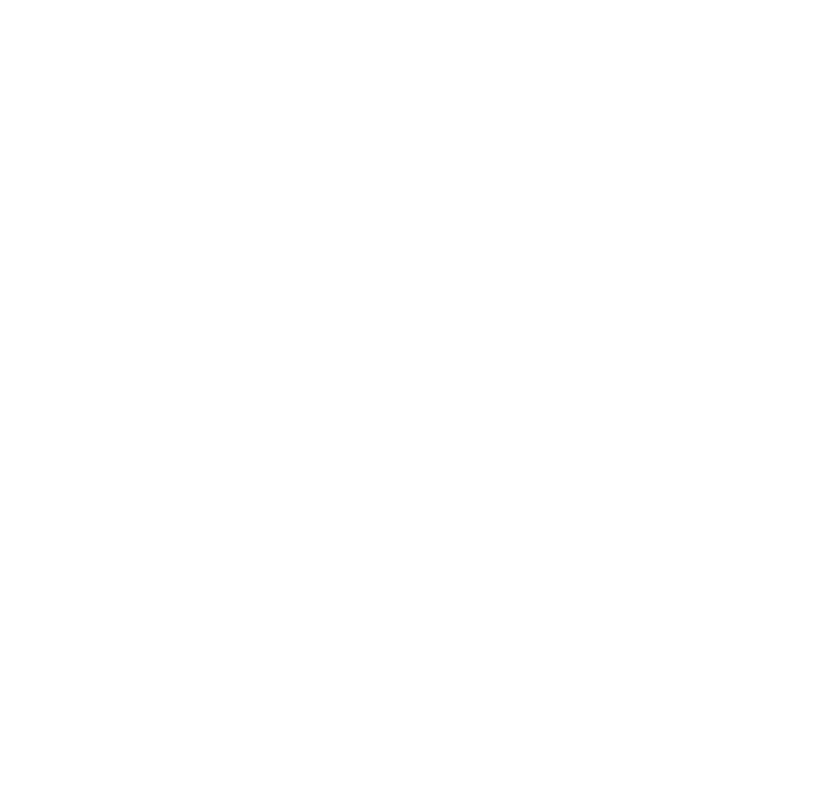
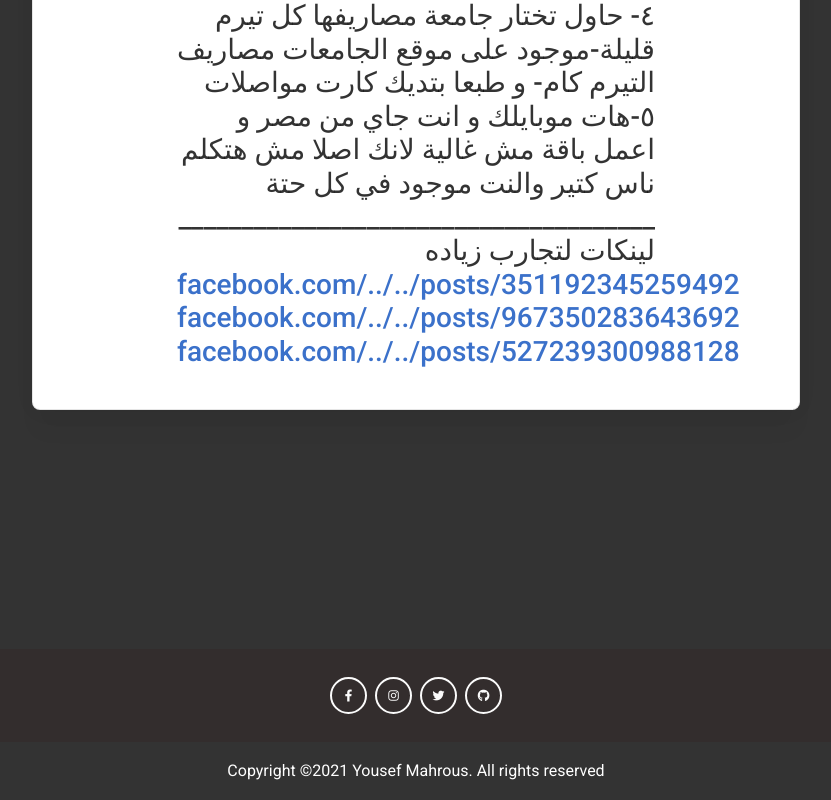
Before and after one commit to dundieh/sig, a React (Create React App) app: page /lebeninDeutschland/kosten in a window 1280 px wide. Shown: the part 2727-3527 px from the top of the page, without its empty margins (224-1055 px from the left). Before the commit the page ends 800 px from the top, so only its background shows below. Built offline with nearby package versions, Linux system fonts and the light colour scheme.

Commit message:
make it better

```diff
--- a/src/components/LebenInDeutschland/Kosten/Kosten.js
+++ b/src/components/LebenInDeutschland/Kosten/Kosten.js
@@ -16,6 +16,75 @@
                             <div className="ui form ma0">
                                 <div className="fields">
                                     <h3>
+                                        ازاي تصرف ٣٥٠ يورو بس في الشهر كطالب جامعي في المانيا
+                                        <br/>
+                                        بوست يمكن ناس كتيير هتعترض عليه و تقول كلام فارغ بس خلينا نفهم الموضوع واحدة واحدة ...
+                                        <br/>
+                                        الاول لازم نعرف الطالب الجامعي بيصرف  فلوس في  ايه - و نركز على كلمة طالب جامعي مش طالب لغة - هنلاقي ان مصاريفه الاساسية متوزعة على ٥ حاجات ...
+                                        <br/>
+                                        ١- السكن و ده بياخد اكبر جزء من المصاريف عادة
+                                        <br/>
+                                        ٢- الاكل و الشرب
+                                        <br/>
+                                        ٣- التأمين الاجباري
+                                        <br/>
+                                        ٤- المواصلات
+                                        <br/>
+                                        ٥- باقة الموبايل
+                                        <br/>
+                                        انا عارف ان فيه مصاريف ممكن تكون غير كدة بس في البوست ده انا بتكلم عن المصاريف الاساسية اللي كلنا بنصرفها  و متفقين عليها  .
+                                        <br/>
+                                        عشان الواحد يصرف ٣٥٠ يورو في الحاجات دي كلها
+                                        <br/>
+                                        محتاج :
+                                        <br/>
+                                        ١-السكن : يكون ايجاره ٢٠٠-٢٥٠ يورو في الشهر
+                                        <br/>
+                                        ٢-الاكل يكون ٨٠-١٠٠
+                                        <br/>
+                                        ٣- لازم حد تاني يدفعله التأمين
+                                        <br/>
+                                        ٤-كارت الجامعة يكون  شايل مصاريف المواصلات-في جامعات كارت الجامعة مش بيدي الحق في ركوب المواصلات مجانا -  او يشتري عجلة
+                                        <br/>
+                                        ٥- يقتصد في باقة الموبايل و لتكن ٨-٢٠ يورو شهريا
+                                        <br/>
+                                        التجربة اللي اتطبق عليها الموضوع ده توزيع مصروفها الشهري  :
+                                        <br/>
+                                        ١- السكن : سكن جامعي ايجاره ٢٣٠ يورو
+                                        <br/>
+                                        ٢- الاكل ٨٠-١٠٠ يورو
+                                        <br/>
+                                        ٣- شغل دوام جزئي فصاحب الشغل بيدفع التامين
+                                        <br/>
+                                        ٤- مصاريف الجامعة في التيرم ١٢٠ يورو شاملة كارت مواصلات في المدينة كلها
+                                        <br/>
+                                        ٥-باقة موبايل ١٣ يورو
+                                        <br/>
+                                        لو وصلت في البوست لهنا فانت غالبا الكلام بدأ يدخل دماغك  ....بس الاهم من التوزيع ده هو التخطيط لتنفيذه  و ده هقولك بيتعمل ازاي برضه
+                                        <br/>
+                                        الافضل يكون من قبل ما تسافر انك تكون محدد الجامعة و المدينة اللي متوفر فيها الكلام ده و طبعا بشكل ميتعارضتش مع التخصص اللي عايز تدرسه
+                                        <br/>
+                                        ١- بالنسبة للسكن عشان تعرف ظروفه هتكتب على جوجل كلمة studentenwerk  وجنبها اسم المدينة او تكتب برضه studentenwohheime و برضه جنبها اسم المدينة و تشوف اسعار السكن الجامعي ايه لانك صعب تلاقي سكن في المدينة ارخص منه ولو عجبك السعر تبدا تسال الناس الي في المدينة دي عن مدى توفر السكن عشان في مدن سكنها الجامعي رخيص و بتلاقي ان السكن مش متوفر
+                                        <br/>
+                                        ٢-بالنسبة للاكل اسال الناس القديمة منين بيجيبوا الحاجات الرخيصة و الافضل و انت لما تيجي هتفضل تتابع العروض و تظبط  حالك و متخفش بشهادة ناس كتير ٨٠-١٠٠يورو معقولين جدا كأكل لفرد واحد في الشهر و اكيد متنساش تتعلملك طبختين كدة و لا حاجة.
+                                        <br/>
+                                        ٣- تسال الناس القديمة عن توافر الشغل في المدينة اللي انت رايحها و لو تقدر ظبط معاهم   انهم يشغلوك نفس الشغلانة اللي بيشتغلوها -بشرط طبعا ان صاحب الشغل بيدفع التأمين بتاعك
+                                        <br/>
+                                        ٤- حاول تختار جامعة مصاريفها  كل تيرم قليلة-موجود على موقع الجامعات مصاريف التيرم كام- و طبعا بتديك كارت مواصلات
+                                        <br/>
+                                        ٥-هات موبايلك و انت جاي  من مصر و اعمل باقة مش غالية لانك اصلا مش  هتكلم ناس كتير والنت موجود في كل حتة
+                                        <br/>
+                                        ______________________________________
+                                        <br/>
+                                        لينكات لتجارب زياده
+                                        <br/>
+                                        <div className='lft'>
+                                            <a target='_blank' rel='noreferrer' href='https://www.facebook.com/groups/311111149267612/posts/351192345259492/'>facebook.com/../../posts/351192345259492</a>
+                                        <br/>
+                                            <a target='_blank' rel='noreferrer' href='https://www.facebook.com/groups/311111149267612/posts/967350283643692/'>facebook.com/../../posts/967350283643692</a>
+                                        <br/>
+                                            <a target='_blank' rel='noreferrer' href='https://www.facebook.com/groups/311111149267612/posts/527239300988128/'>facebook.com/../../posts/527239300988128</a>
+                                        </div>
                                     </h3>
                                 </div>
                             </div>
```
